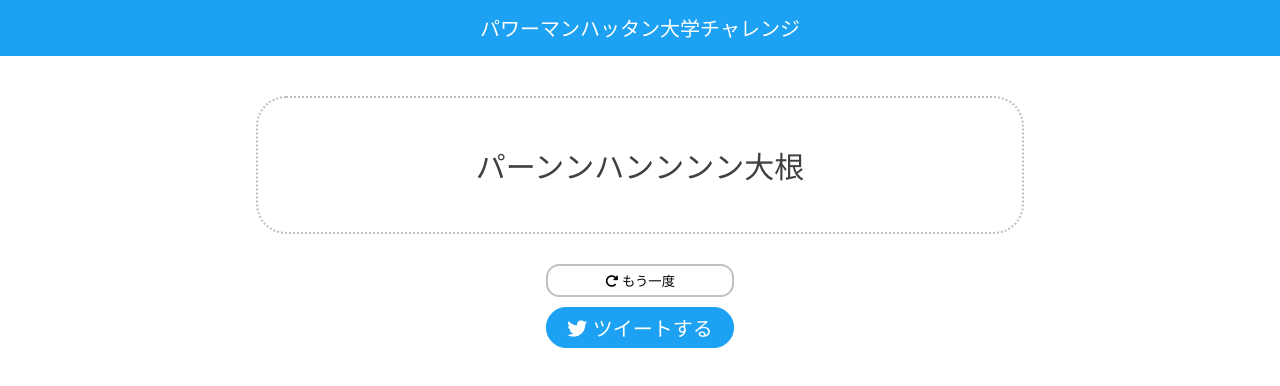
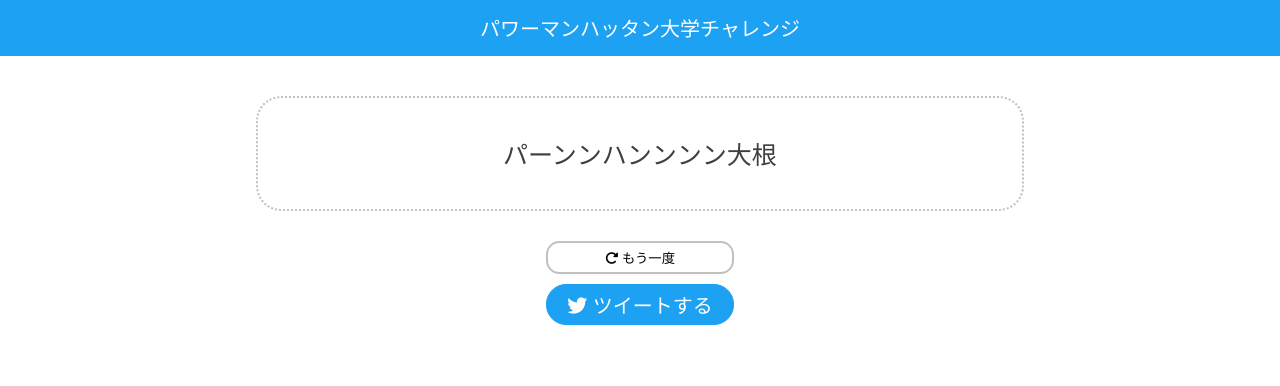
Before and after one commit to Tsukina-7mochi/power-manhattan-challenge, a website built with webpack: page src/index.html in a window 1280 px wide. Built offline with nearby package versions, Linux system fonts and the light colour scheme.

Commit message:
スタイルを調整

```diff
--- a/src/style.scss
+++ b/src/style.scss
@@ -43,7 +43,7 @@ div#result {
     width: 100%;
   }
 
-  font-size: 1.5em;
+  font-size: 1.25em;
   padding: 1.5em 0;
   border: 2px dotted $border-color;
   border-radius: 1em;
```
